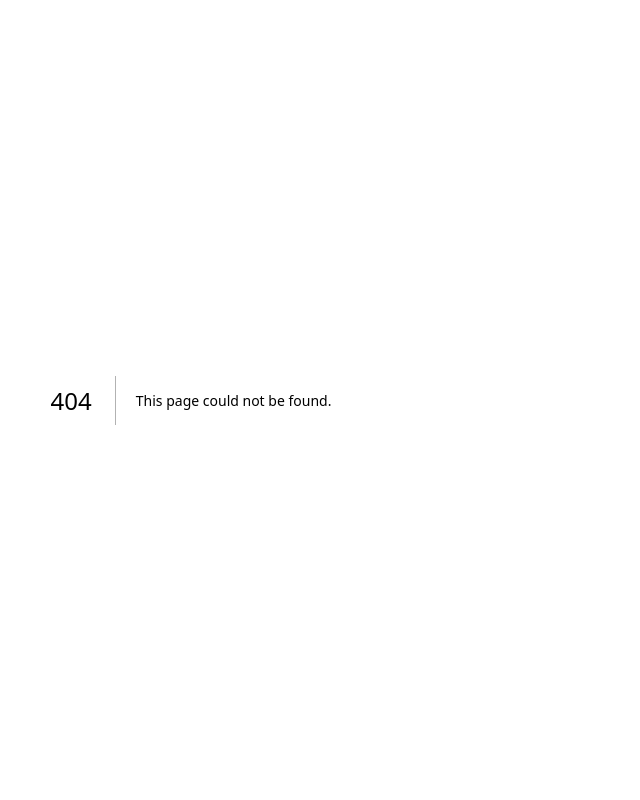
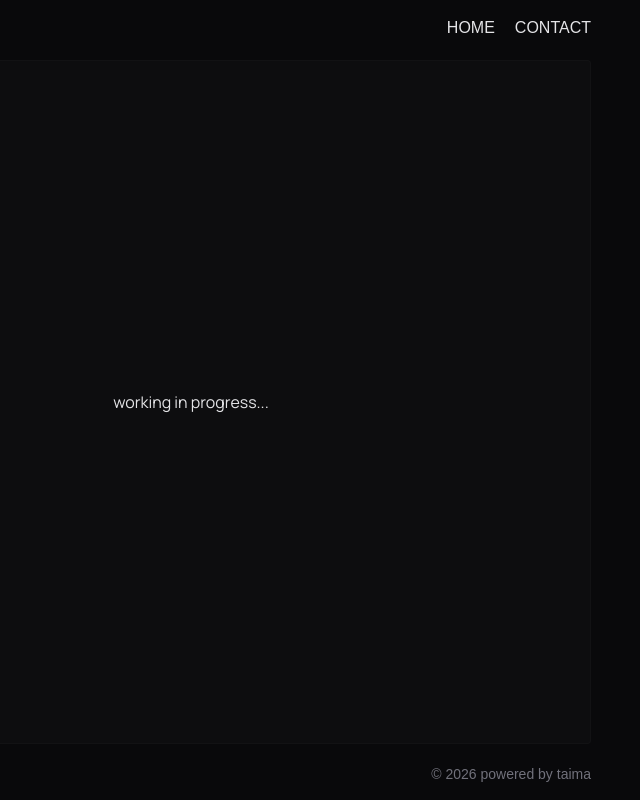
Before and after one commit to taima157/taima.dev, a Next.js app: page /contact in a window 1280 px wide. Before the commit this address had no page. Shown: the whole page, without its empty margins (449-1089 px from the left). Built offline with nearby package versions, Linux system fonts and the light colour scheme; a web font is replaced by a local one.

Commit message:
starting contact page

```diff
--- /dev/null
+++ b/src/app/contact/page.tsx
@@ -0,0 +1,18 @@
+import { Footer } from "@/components/footer";
+import { Header } from "@/components/header";
+
+export default function ContactPage() {
+  return (
+    <main className="flex min-h-screen w-full items-center p-4 flex-col gap-5">
+      <Header />
+
+      <div className="bg-white/2 flex-1 justify-center border max-w-200 w-full border-white/2 rounded-sm p-4 sm:p-8 flex flex-col gap-12">
+        <div className="w-full flex justify-center">
+          <span>working in progress...</span>
+        </div>
+      </div>
+
+      <Footer />
+    </main>
+  );
+}
```
